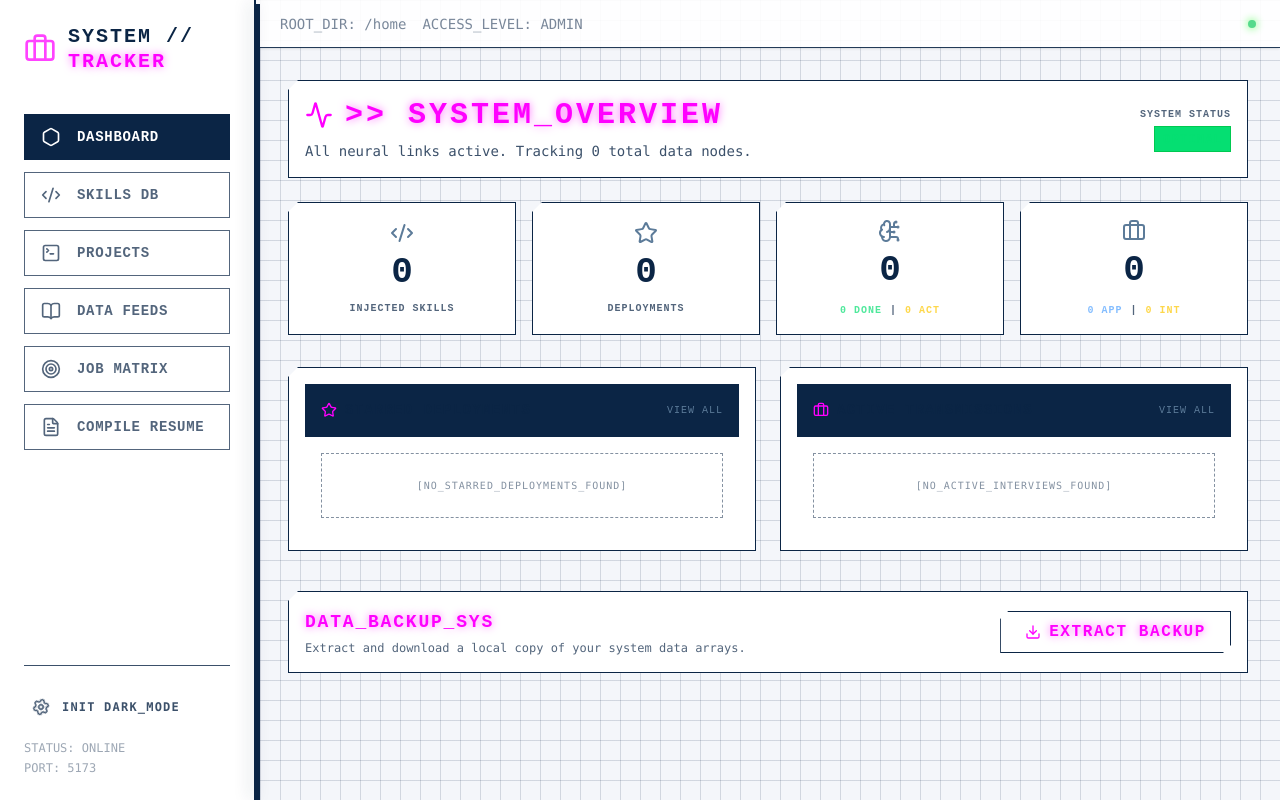
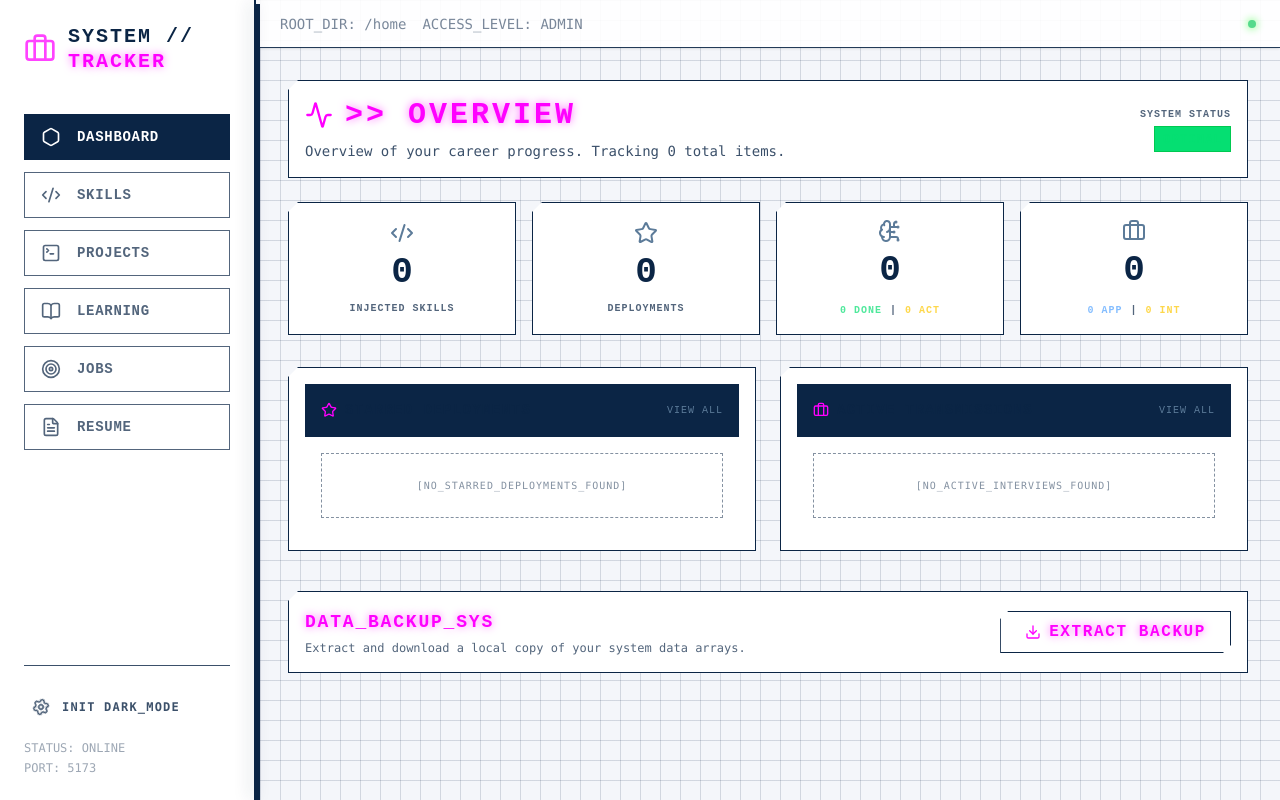
Before and after one commit to Vasiok11/pw-lab6, a React (Vite) app: page / in a window 1280 px wide. Built offline with nearby package versions, Linux system fonts and the light colour scheme.

Commit message:
chore: text changes

```diff
--- a/src/layouts/RootLayout.jsx
+++ b/src/layouts/RootLayout.jsx
@@ -8,11 +8,11 @@ export default function RootLayout({ toggleTheme, isDarkMode }) {
 
   const navItems = [
     { to: '/', icon: <Hexagon size={20} />, label: 'Dashboard' },
-    { to: '/skills', icon: <Code2 size={20} />, label: 'Skills Db' },
+    { to: '/skills', icon: <Code2 size={20} />, label: 'Skills' },
     { to: '/projects', icon: <TerminalSquare size={20} />, label: 'Projects' },
-    { to: '/learning', icon: <BookOpen size={20} />, label: 'Data Feeds' },
-    { to: '/jobs', icon: <Target size={20} />, label: 'Job Matrix' },
-    { to: '/resume', icon: <FileText size={20} />, label: 'Compile Resume' },
+    { to: '/learning', icon: <BookOpen size={20} />, label: 'Learning' },
+    { to: '/jobs', icon: <Target size={20} />, label: 'Jobs' },
+    { to: '/resume', icon: <FileText size={20} />, label: 'Resume' },
   ];
 
   return (
--- a/src/pages/Dashboard.jsx
+++ b/src/pages/Dashboard.jsx
@@ -32,10 +32,10 @@ export default function Dashboard() {
         <div className="flex flex-col md:flex-row md:items-center justify-between gap-4">
           <div>
             <h2 className="text-3xl font-black text-neon-pink uppercase tracking-widest mb-2 flex items-center gap-3">
-              <Activity size={28} /> &gt;&gt; SYSTEM_OVERVIEW
+              <Activity size={28} /> &gt;&gt; OVERVIEW
             </h2>
             <p className="opacity-80 font-mono text-sm">
-              All neural links active. Tracking {skills.length + projects.length + learningResources.length + jobs.length} total data nodes.
+              Overview of your career progress. Tracking {skills.length + projects.length + learningResources.length + jobs.length} total items.
             </p>
           </div>
           <div className="text-right flex flex-col md:items-end">
--- a/src/pages/Jobs.jsx
+++ b/src/pages/Jobs.jsx
@@ -24,10 +24,10 @@ export default function Jobs() {
     <div className="flex flex-col gap-6">
       <div className="cyber-panel p-8">
         <h2 className="text-3xl font-black text-neon-pink uppercase tracking-widest mb-6">
-          &gt;&gt; MISSION_TARGETS
+          &gt;&gt; JOBS
         </h2>
         <p className="opacity-80">
-          Job hunt radar online. Scanning for priority targets.
+          Manage your job applications and track interview progress.
         </p>
       </div>
 
--- a/src/pages/Learning.jsx
+++ b/src/pages/Learning.jsx
@@ -24,10 +24,10 @@ export default function Learning() {
     <div className="flex flex-col gap-6">
       <div className="cyber-panel p-8">
         <h2 className="text-3xl font-black text-neon-pink uppercase tracking-widest mb-6">
-          &gt;&gt; DATA_ACQUISITION
+          &gt;&gt; LEARNING
         </h2>
         <p className="opacity-80 flex items-center justify-between">
-          Course feeds and book uploads active. Download in progress...
+          Track your ongoing courses, books, and learning resources.
         </p>
       </div>
 
--- a/src/pages/Projects.jsx
+++ b/src/pages/Projects.jsx
@@ -23,10 +23,10 @@ export default function Projects() {
     <div className="flex flex-col gap-6">
       <div className="cyber-panel p-8">
         <h2 className="text-3xl font-black text-neon-pink uppercase tracking-widest mb-6">
-          &gt;&gt; PORTFOLIO_ARCHIVE
+          &gt;&gt; PROJECTS
         </h2>
         <p className="opacity-80 flex items-center justify-between">
-          Initiate deployment archives here. Managing successful software pushes.
+          Showcase your portfolio and track your successful projects.
         </p>
       </div>
 
--- a/src/pages/ResumeBuilder.jsx
+++ b/src/pages/ResumeBuilder.jsx
@@ -121,10 +121,10 @@ export default function ResumeBuilder() {
           <div>
             <h2 className="text-3xl font-black text-[var(--text-primary)] uppercase tracking-widest flex items-center gap-3">
               <FileText size={28} className="text-[var(--border-accent)]" />
-              RESUME_BUILDER_V2
+              RESUME
             </h2>
             <p className="opacity-80 font-mono text-sm mt-1">
-              Select objects from your database to populate local resume fields. Edit text manually before compilation without affecting the root database.
+              Select items from your database to auto-fill your resume. Edit the text manually before printing without affecting your saved data.
             </p>
           </div>
           <button
--- a/src/pages/Skills.jsx
+++ b/src/pages/Skills.jsx
@@ -21,10 +21,10 @@ export default function Skills() {
     <div className="flex flex-col gap-6">
       <div className="cyber-panel p-8">
         <h2 className="text-3xl font-black text-neon-pink uppercase tracking-widest mb-6">
-          &gt;&gt; SKILL_DATABASE
+          &gt;&gt; SKILLS
         </h2>
         <p className="opacity-80">
-          Neural link stable. Standardize and inject your proficiency nodes below.
+          Manage and organize your technical and professional skills.
         </p>
       </div>
 
```
